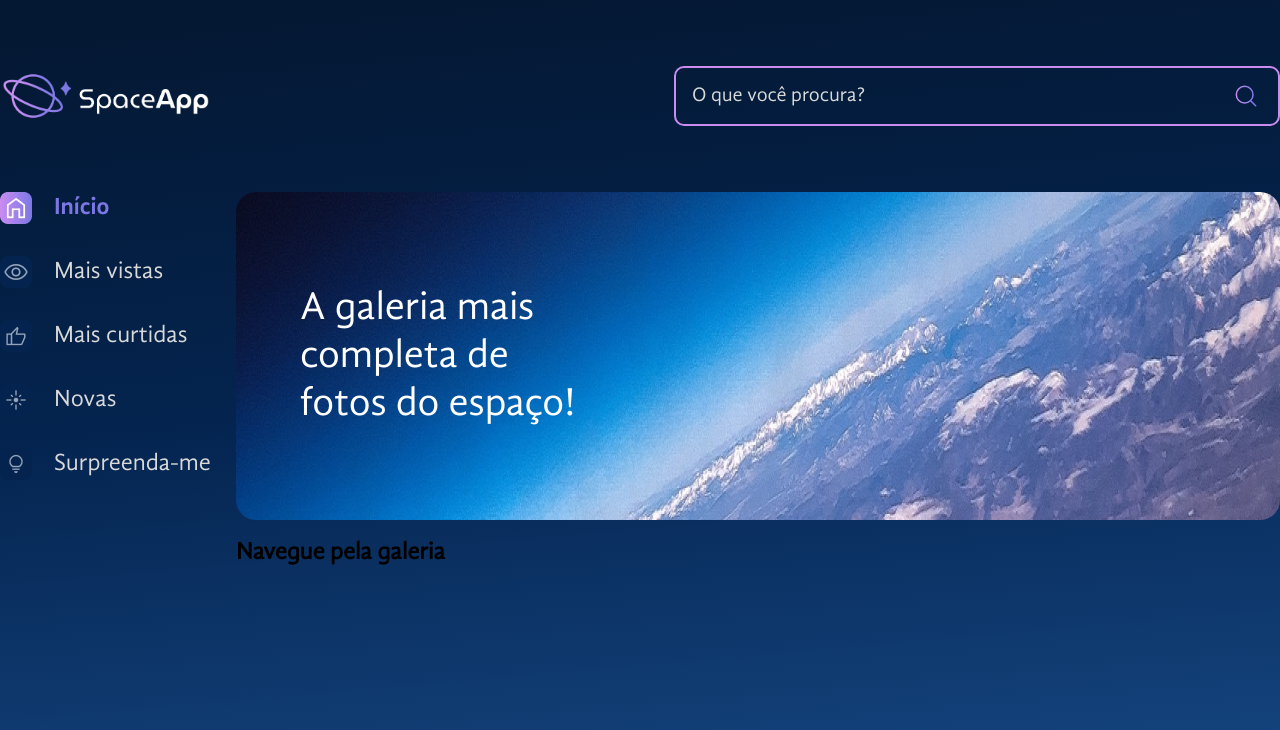
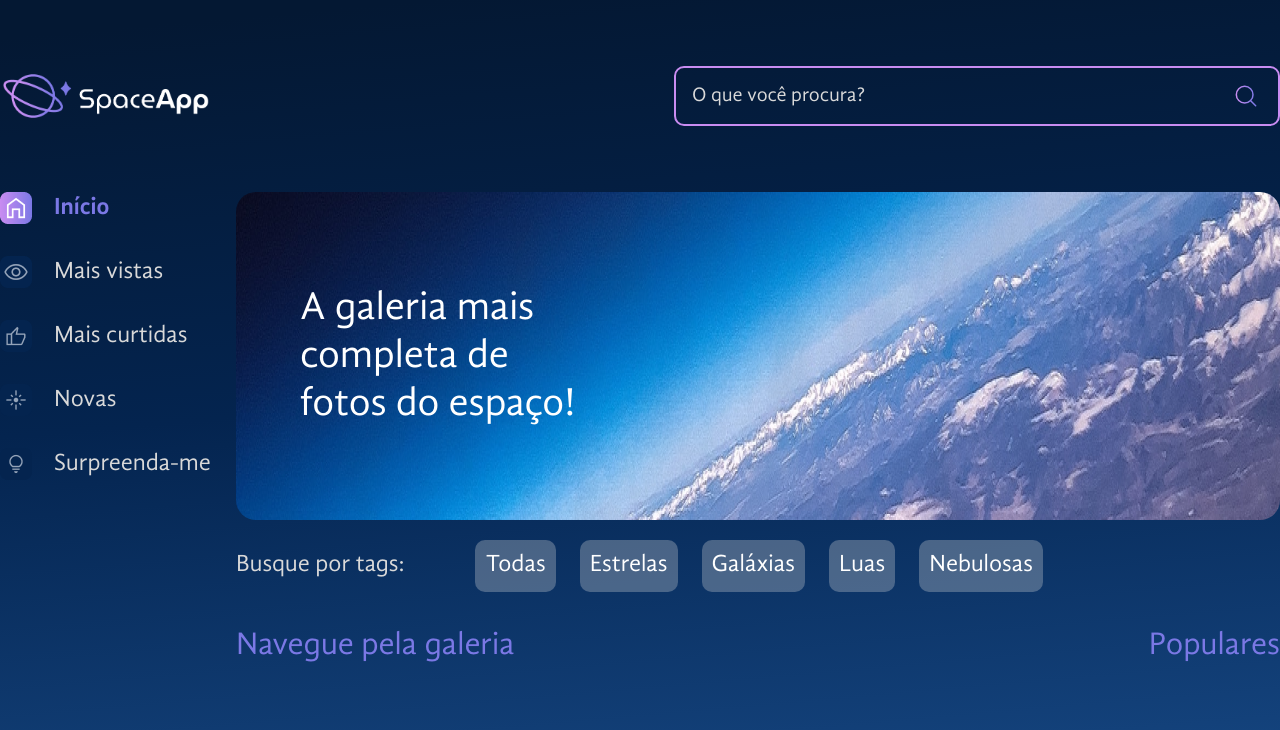
Before and after one commit to moitadev/alura-space-app, a React (Vite) app: page / in a window 1280 px wide. Shown: the top 730 px of the page. Built offline with nearby package versions, Linux system fonts and the light colour scheme.

Commit message:
Add Gallery base and tags for search

```diff
--- /dev/null
+++ b/src/components/Gallery/Tags/index.jsx
@@ -0,0 +1,49 @@
+import styled from 'styled-components';
+import tags from './tags.json';
+
+const TagsWrapper = styled.div`
+  display: flex;
+  align-items: center;
+  gap: 24px;
+  padding: 20px 0px 10px;
+  h3 {
+    color: #d9d9d9;
+    font-size: 24px;
+    font-weight: 400;
+    padding-right: 47px;
+    margin: 0;
+  }
+`;
+
+const StyledButton = styled.button`
+  padding: 10px 8px;
+  font-size: 24px;
+  border-radius: 10px;
+  border: 2px solid transparent;
+  background: rgba(217, 217, 217, 0.3);
+  transition: all 0.3s ease;
+  box-sizing: border-box;
+  color: #fff;
+  text-align: center;
+  cursor: pointer;
+  &:focus,
+  &:hover {
+    border: 2px solid #c98cf1;
+    transition: all 0.3s ease;
+  }
+`;
+
+const Tags = () => {
+  return (
+    <>
+      <TagsWrapper>
+        <h3>Busque por tags:</h3>
+        {tags.map((tag) => (
+          <StyledButton key={tag.id}>{tag.titulo}</StyledButton>
+        ))}
+      </TagsWrapper>
+    </>
+  );
+};
+
+export default Tags;
--- /dev/null
+++ b/src/components/Gallery/Tags/tags.json
@@ -0,0 +1,22 @@
+[
+    {
+        "id": 0,
+        "titulo": "Todas"
+    },
+    {
+        "id": 1,
+        "titulo": "Estrelas"
+    },
+    {
+        "id": 2,
+        "titulo": "Galáxias"
+    },
+    {
+        "id": 3,
+        "titulo": "Luas"
+    },
+    {
+        "id": 4,
+        "titulo": "Nebulosas"
+    }
+]
--- /dev/null
+++ b/src/components/Gallery/Trending/index.jsx
@@ -0,0 +1,9 @@
+import Title from "../../Title"
+
+const Trending = () => {
+    return(
+        <Title align="center">Populares</Title>
+    )
+}
+
+export default Trending
--- a/src/components/Gallery/index.jsx
+++ b/src/components/Gallery/index.jsx
@@ -1,9 +1,28 @@
+import styled from 'styled-components';
+import Title from '../Title';
+import Tags from './Tags';
+import Trending from './Trending';
+
+const ContainerGallery = styled.div`
+    display: flex;
+`
+
+const FluidSection = styled.div`
+    flex-grow: 1;
+`
+
 const Gallery = () => {
-    return(
-        <h2>
-            Navegue pela galeria
-        </h2>
-    )
-}
+  return (
+    <>
+      <Tags />
+      <ContainerGallery>
+        <FluidSection>
+          <Title>Navegue pela galeria</Title>
+        </FluidSection>
+        <Trending />
+      </ContainerGallery>
+    </>
+  );
+};
 
-export default Gallery
+export default Gallery;
--- a/src/components/Hero/index.jsx
+++ b/src/components/Hero/index.jsx
@@ -1,9 +1,7 @@
 import styled from 'styled-components';
 
 const StyledHero = styled.div`
-  max-width: 1156px;
   width: 100%;
-  flex-shrink: 1;
   border-radius: 20px;
   background-image: ${(props) => 'url(' + props.$backgroundImage + ')'};
   background-position: center;
--- /dev/null
+++ b/src/components/Title/index.jsx
@@ -0,0 +1,10 @@
+import styled from 'styled-components';
+
+const Title = styled.h2`
+  color: #7b78e5;
+  font-size: 32px;
+  font-weight: 400;
+  text-align: ${props => props.$align ? props.$align : 'left'}
+`;
+
+export default Title;
```
